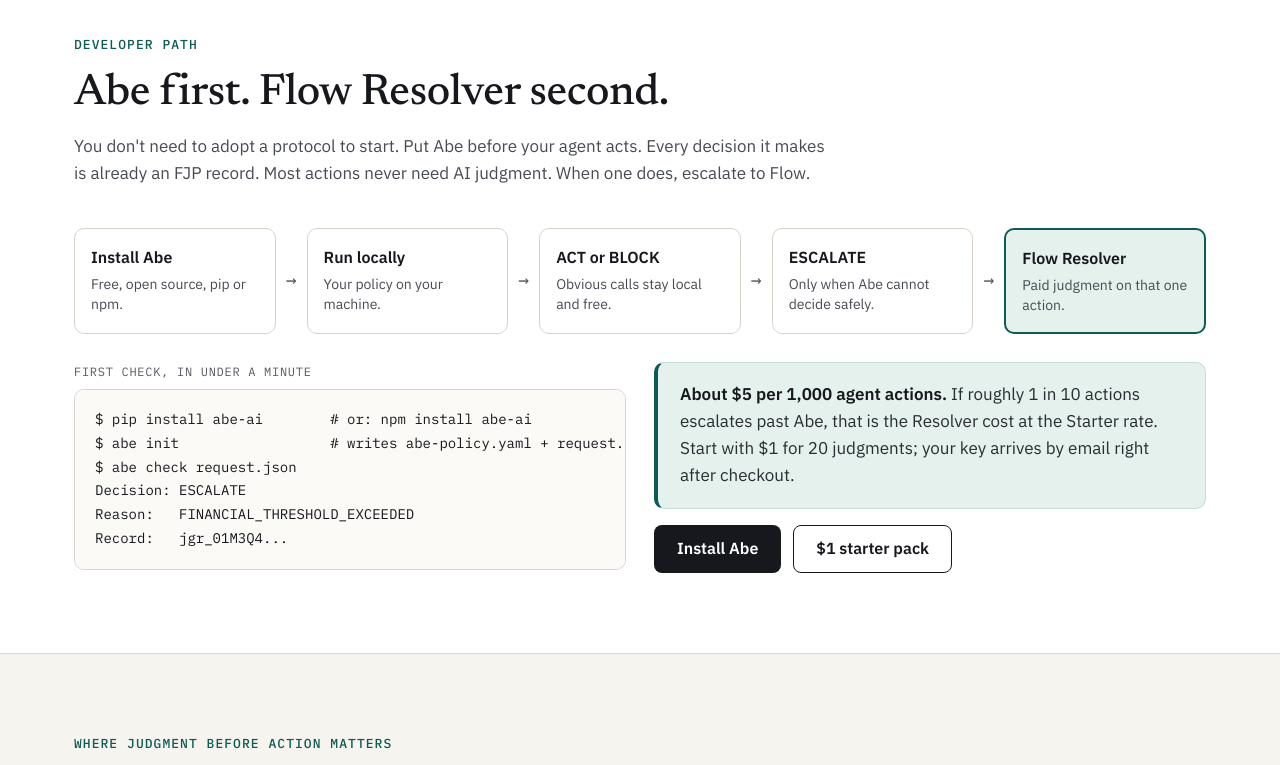
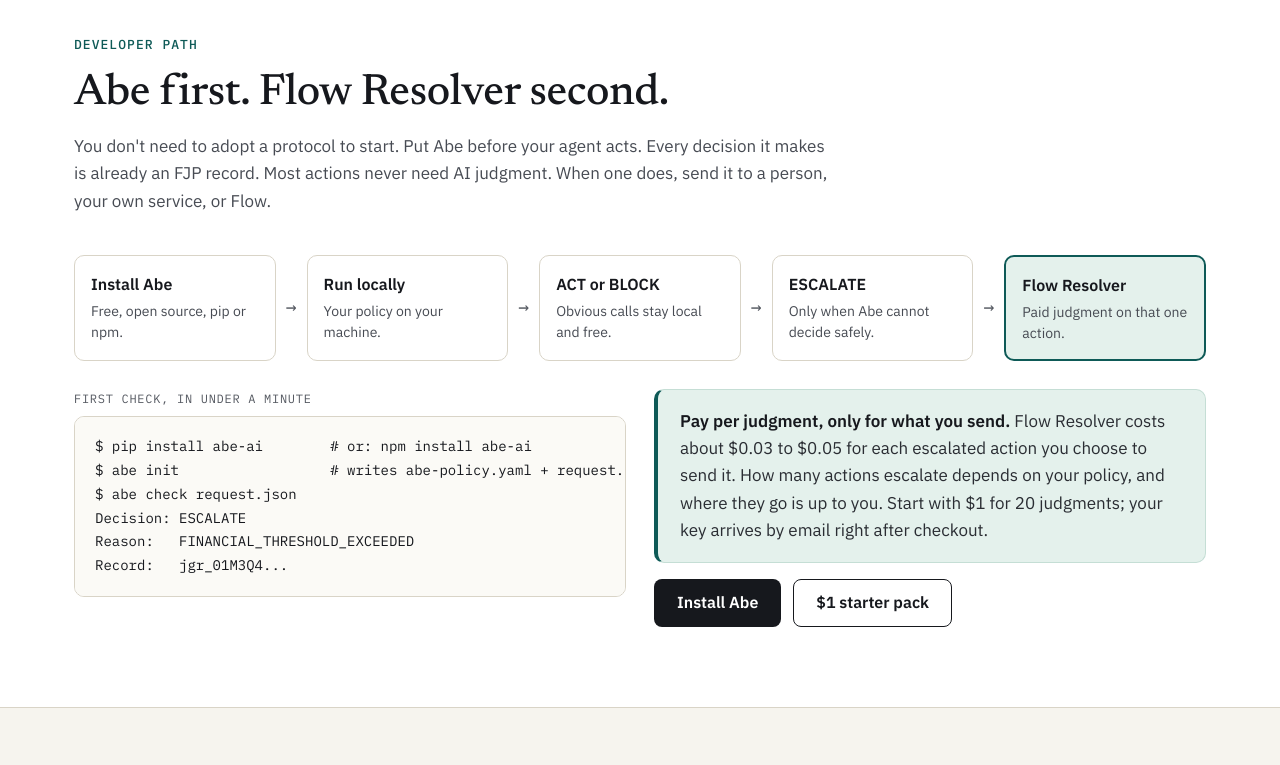
Before and after one commit to flowinfosystems-index/fjp-conformance, a plain HTML site: page web/landing.html in a window 1280 px wide. Shown: the part 2420-3185 px from the top of the page. Drawn offline with Linux system fonts and the light colour scheme.

Commit message:
Escalation is optional and goes anywhere; drop the 1-in-10 estimate
Co-Authored-By: Claude Opus 5.5 <noreply@anthropic.com>
Claude-Session: https://claude.ai/code/session_014u6H3P1dFkgESRVivNb9YS

```diff
--- a/web/landing.html
+++ b/web/landing.html
@@ -96,7 +96,7 @@
 <div class="fs-section-head">
 <p class="fs-eyebrow">Developer path</p>
 <h2 class="fs-h2">Abe first. Flow Resolver second.</h2>
-<p class="fs-sub">You don&#39;t need to adopt a protocol to start. Put Abe before your agent acts. Every decision it makes is already an FJP record. Most actions never need AI judgment. When one does, escalate to Flow.</p>
+<p class="fs-sub">You don&#39;t need to adopt a protocol to start. Put Abe before your agent acts. Every decision it makes is already an FJP record. Most actions never need AI judgment. When one does, send it to a person, your own service, or Flow.</p>
 </div>
 <div class="fs-steps"><div class="fs-step"><b>Install Abe</b><span>Free, open source, pip or npm.</span></div><span class="fs-arrow" aria-hidden="true">&rarr;</span><div class="fs-step"><b>Run locally</b><span>Your policy on your machine.</span></div><span class="fs-arrow" aria-hidden="true">&rarr;</span><div class="fs-step"><b>ACT or BLOCK</b><span>Obvious calls stay local and free.</span></div><span class="fs-arrow" aria-hidden="true">&rarr;</span><div class="fs-step"><b>ESCALATE</b><span>Only when Abe cannot decide safely.</span></div><span class="fs-arrow" aria-hidden="true">&rarr;</span><div class="fs-step fs-step-hot"><b>Flow Resolver</b><span>Paid judgment on that one action.</span></div></div>
 <div class="fs-grid fs-grid-2" style="margin-top:28px;gap:28px">
@@ -107,7 +107,7 @@ Decision: ESCALATE
 Reason:   FINANCIAL_THRESHOLD_EXCEEDED
 Record:   jgr_01M3Q4...</pre></div>
 <div class="fs-stack">
-<div class="fs-callout"><strong>About $5 per 1,000 agent actions.</strong> If roughly 1 in 10 actions escalates past Abe, that is the Resolver cost at the Starter rate. Start with $1 for 20 judgments; your key arrives by email right after checkout.</div>
+<div class="fs-callout"><strong>Pay per judgment, only for what you send.</strong> Flow Resolver costs about $0.03 to $0.05 for each escalated action you choose to send it. How many actions escalate depends on your policy, and where they go is up to you. Start with $1 for 20 judgments; your key arrives by email right after checkout.</div>
 <div class="fs-actions"><a class="fs-btn fs-btn-primary" href="/abe">Install Abe</a><a class="fs-btn fs-btn-secondary" href="/credits">$1 starter pack</a></div>
 </div>
 </div>
@@ -172,7 +172,7 @@ $ fjp-conform record.json --level 2</pre>
 
 <section class="fs-section fs-section-card">
 <div class="fs-wrap" style="display:flex;flex-wrap:wrap;gap:28px;align-items:flex-end;justify-content:space-between">
-<div style="max-width:680px" class="fs-stack"><p class="fs-eyebrow">Start with one action boundary</p><h2 class="fs-h2">Put Abe before your agent acts.</h2><p class="fs-sub">Pick one consequential action your agent already takes. Gate it with Abe. Escalate to Flow only when it counts.</p></div>
+<div style="max-width:680px" class="fs-stack"><p class="fs-eyebrow">Start with one action boundary</p><h2 class="fs-h2">Put Abe before your agent acts.</h2><p class="fs-sub">Pick one consequential action your agent already takes. Gate it with Abe. Send escalations to whoever should decide, Flow included.</p></div>
 <div class="fs-actions"><a class="fs-btn fs-btn-secondary" href="/conformance/v0.1/">Read the FJP spec</a><a class="fs-btn fs-btn-primary" href="/abe">Install Abe</a></div>
 </div>
 </section>
```
Also changed, not shown: web/abe.html (+4 -4 lines), web/llms.txt.
